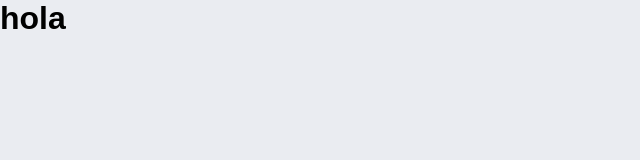
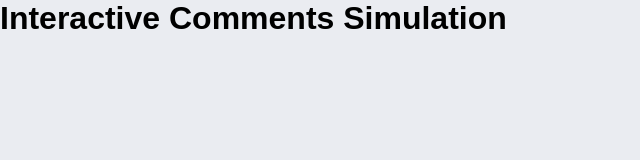
Before and after one commit to alexisPraiz19/interactive-comments-section, a website built with Vite: page index.html in a window 1280 px wide. Shown: the whole page, without its empty margins (0-640 px from the left). Built offline with nearby package versions, Linux system fonts and the light colour scheme.

Commit message:
"h1": cambio de título

```diff
--- a/index.html
+++ b/index.html
@@ -8,6 +8,6 @@
     <title>Interactive Comments Section</title>
   </head>
   <body>
-    <h1>hola</h1>
+    <h1>Interactive Comments Simulation</h1>
   </body>
 </html>
```
